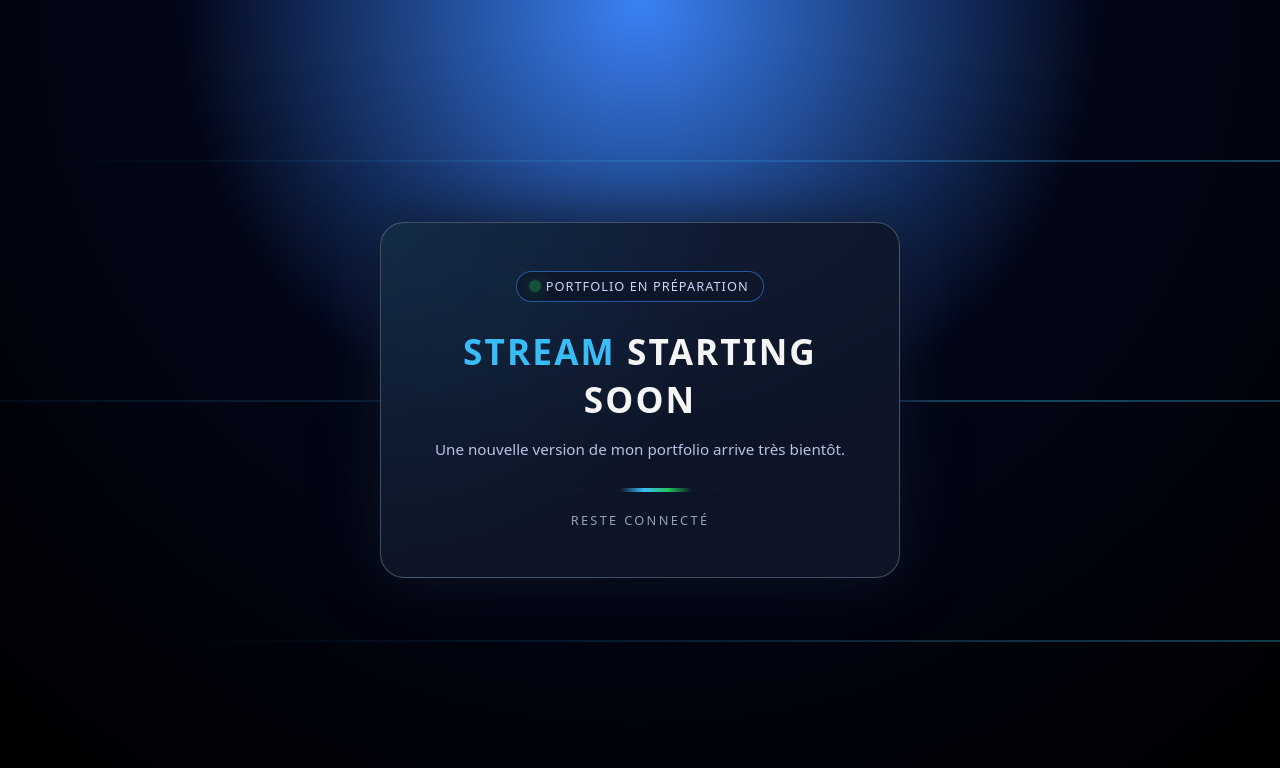
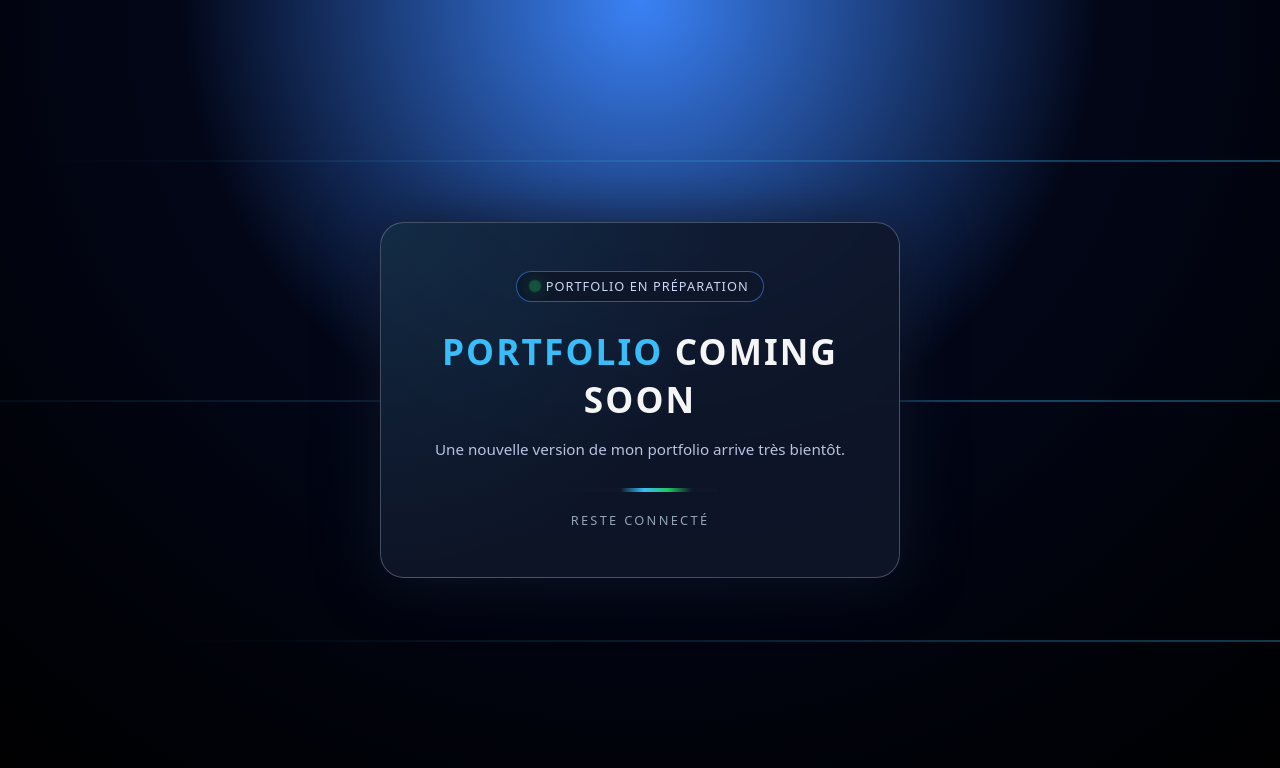
Before and after one commit to Oubaid29/Oubaid29.github.io, a plain HTML site: page index.html in a window 1280 px wide. Drawn offline with Linux system fonts and the light colour scheme.

Commit message:
Update portfolio title and heading text

```diff
--- a/index.html
+++ b/index.html
@@ -2,7 +2,7 @@
 <html lang="fr">
   <head>
     <meta charset="utf-8">
-    <title>Portfolio bientôt disponible</title>
+    <title>Oubaïd Portfolio</title>
     <style>
       * {
         margin: 0;
@@ -182,7 +182,7 @@
           <span>Portfolio en préparation</span>
         </div>
 
-        <h1><span class="accent">Stream</span> starting soon</h1>
+        <h1><span class="accent">Portfolio</span> coming soon</h1>
 
         <p class="subtitle">
           Une nouvelle version de mon portfolio arrive très bientôt.
```
